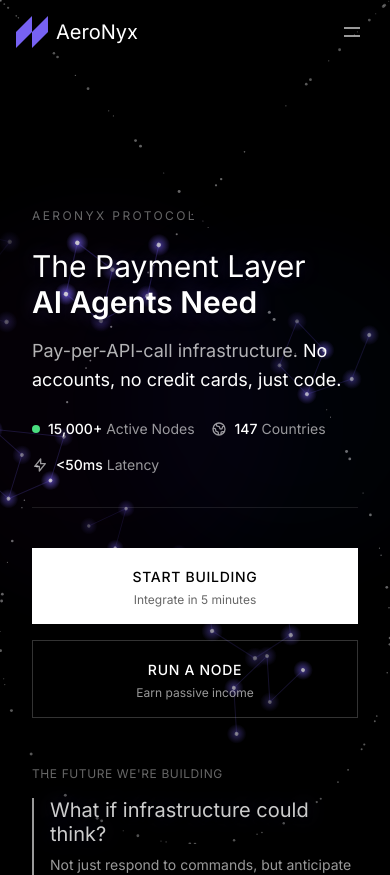
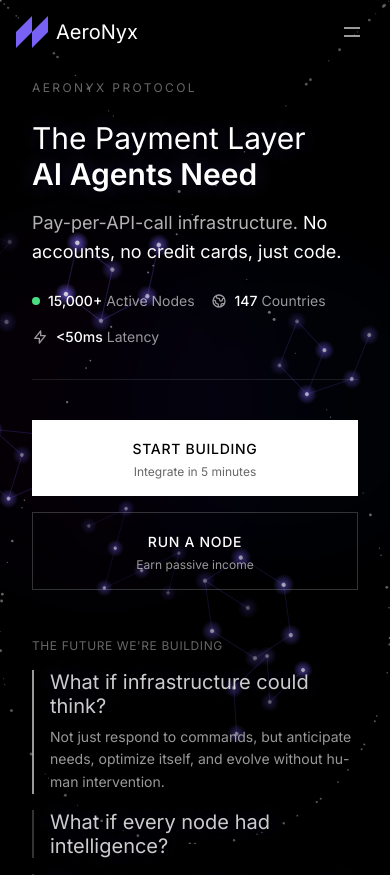
Before and after one commit to AeroNyxNetwork/AeroNyx-web, a Next.js app: page / in a window 390 px wide. Shown: the top 875 px of the page. Built offline with nearby package versions, Linux system fonts and the light colour scheme.

Commit message:
Update NarrativeHero.js

```diff
--- a/components/sections/NarrativeHero.js
+++ b/components/sections/NarrativeHero.js
@@ -2,7 +2,8 @@
  * ============================================
  * NarrativeHero.js - Optimized Version
  * ============================================
- * Last Modified: v2.2 - Fixed header overlap by removing items-center conflict
+ *
+ * Last Modified: v2.3 - Fixed by moving padding to section level (parent container)
  * ============================================
  */
 
@@ -31,9 +32,9 @@ const NarrativeHero = () => {
   ];
 
   return (
-    <section className="min-h-screen relative px-4 sm:px-6 lg:px-8">
-      {/* Removed items-center to respect padding-top, added justify-center for vertical centering */}
-      <div className="min-h-screen flex justify-center flex-col pt-32 md:pt-40 pb-16">
+    <section className="relative px-4 sm:px-6 lg:px-8 pt-32 md:pt-40">
+      {/* Moved padding to section level and removed conflicting min-h-screen from inner div */}
+      <div className="min-h-screen flex justify-center flex-col pb-16">
         <Container className="relative z-10 w-full">
           <div className="max-w-5xl mx-auto">
 
```
